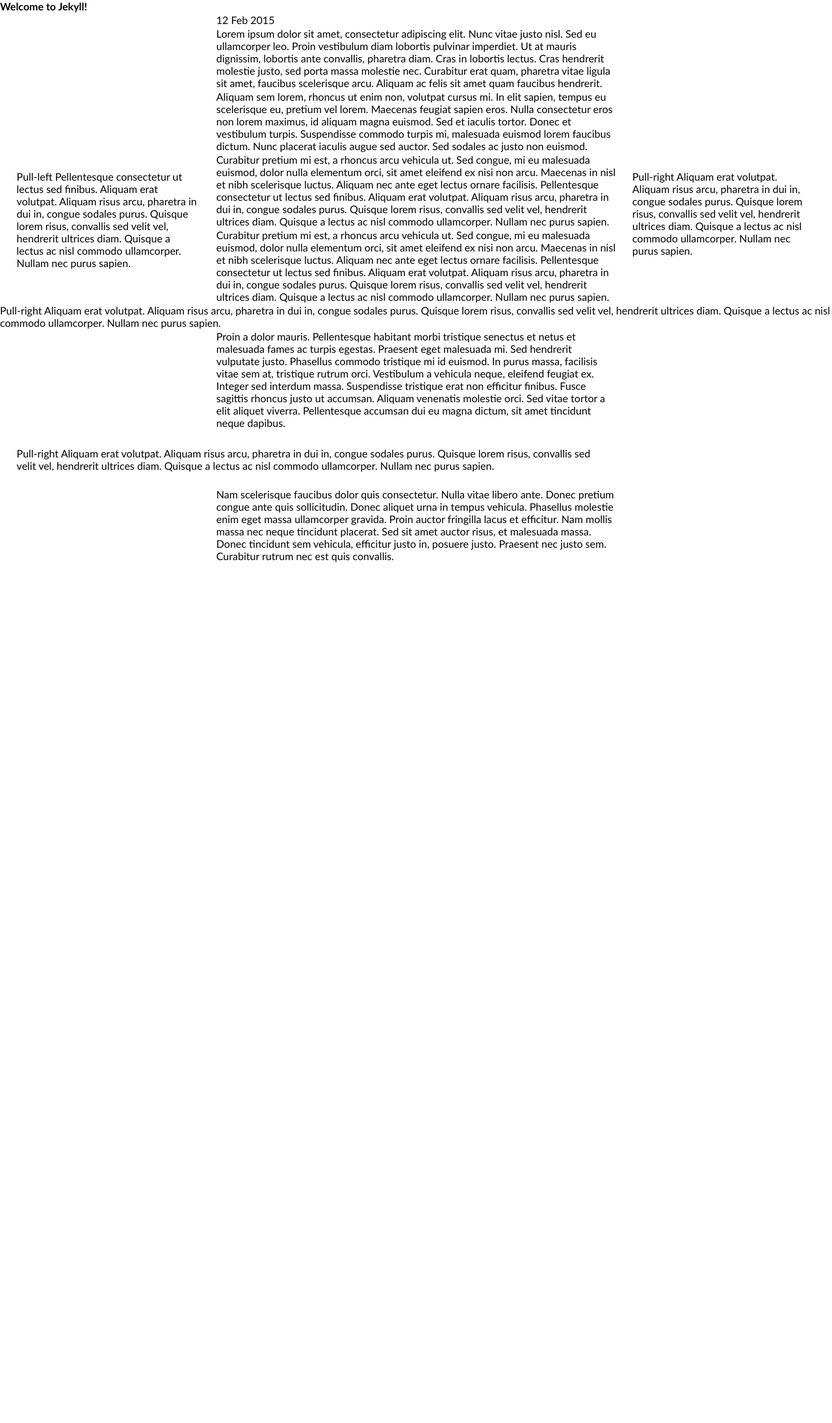
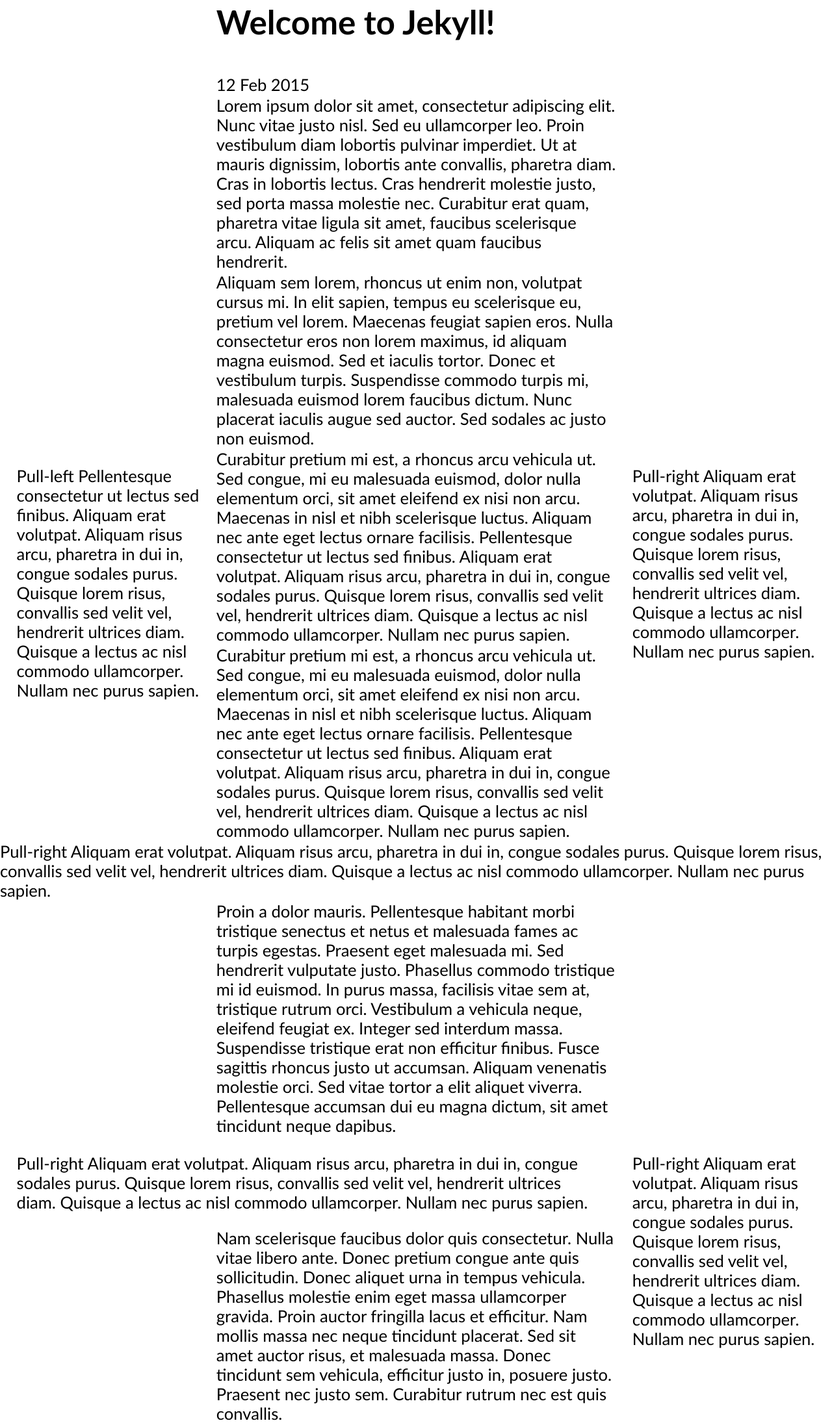
Before and after one commit to funionnn/funionnn.github.io, a Jekyll site: the page built from _posts/2015-02-12-welcome-to-jekyll.markdown, in a window 1280 px wide. Shown: the whole page at 65% size. Built offline with Jekyll 4.4.1, drawn with Linux system fonts in a browser that asks for light colours; Markdown is read by kramdown in place of the engine named in the settings; before the commit the page ends 900 px from its top, so only the background shows below that.

Commit message:
responsive breakpoints

```diff
--- a/_layouts/post.html
+++ b/_layouts/post.html
@@ -1,7 +1,9 @@
 ---
 layout: default
 ---
-<h2>{{ page.title }}</h2>
+<div class="center">
+  <h1>{{ page.title }}</h1>
+</div>
 <p class="meta">{{ page.date | date_to_string }}</p>
 
 
--- a/_posts/2015-02-12-welcome-to-jekyll.markdown
+++ b/_posts/2015-02-12-welcome-to-jekyll.markdown
@@ -30,6 +30,10 @@ Pull-right
 
 Proin a dolor mauris. Pellentesque habitant morbi tristique senectus et netus et malesuada fames ac turpis egestas. Praesent eget malesuada mi. Sed hendrerit vulputate justo. Phasellus commodo tristique mi id euismod. In purus massa, facilisis vitae sem at, tristique rutrum orci. Vestibulum a vehicula neque, eleifend feugiat ex. Integer sed interdum massa. Suspendisse tristique erat non efficitur finibus. Fusce sagittis rhoncus justo ut accumsan. Aliquam venenatis molestie orci. Sed vitae tortor a elit aliquet viverra. Pellentesque accumsan dui eu magna dictum, sit amet tincidunt neque dapibus.
 
+<div class="pull-right">
+Pull-right
+ Aliquam erat volutpat. Aliquam risus arcu, pharetra in dui in, congue sodales purus. Quisque lorem risus, convallis sed velit vel, hendrerit ultrices diam. Quisque a lectus ac nisl commodo ullamcorper. Nullam nec purus sapien.
+</div>
 <div class="wide-left">
 Pull-right
  Aliquam erat volutpat. Aliquam risus arcu, pharetra in dui in, congue sodales purus. Quisque lorem risus, convallis sed velit vel, hendrerit ultrices diam. Quisque a lectus ac nisl commodo ullamcorper. Nullam nec purus sapien.
--- a/css/musculature.scss
+++ b/css/musculature.scss
@@ -1,6 +1,24 @@
 ---
 ---
 
-body {
-  font-size: 10.5vmi;
+
+@media (max-width: 760px) {
+
+  body {
+    font-size: 18px;
+  }
+
 }
+
+
+
+@media (min-width: 761px) {
+
+  body {
+    font-size: 2vw;
+  }
+
+  h1 {
+  font-size: 4vw;
+}
+}
--- a/css/skeleton.scss
+++ b/css/skeleton.scss
@@ -24,18 +24,54 @@ a:hover   { color: #000; }
 a:visited { color: #a0a; }
 
 
+$small-column: 100%;
+
 $margin: 1%;
-$column: 50% - (2 * $margin);
-$narrow-column: ($column / 2)  - 2 * $margin;
-$wide-column: ($column / 2 + $column) - 2 * $margin;
-$double-wide-column: 100% - 2 * $margin;
+$large-column: 50% - (2 * $margin);
+$large-narrow-column: ($large-column / 2)  - 2 * $margin;
+$large-wide-column: ($large-column / 2 + $large-column) - 2 * $margin;
+$large-double-wide-column: 100% - 2 * $margin;
 
 @mixin column {
-  margin: 2%;
+  margin: 2 * $margin;
 }
 
+@media (max-width: 760px) {
+
   .pull-left, .pull-right {
-  width: $narrow-column;
+    @include column;
+    margin: 2px auto;
+    width: $small-column;
+  }
+
+  .full-qoute {
+    @include column;
+    width: $small-column;
+  }
+
+  .wide-left {
+    @include column;
+    width: $small-column;
+    float: left;
+  }
+
+  .wide-right {
+    @include column;
+    width: $small-column;
+    float: right;
+  }
+
+  .center, p {
+    margin: 2px auto;
+    display: block;
+    width: $small-column;
+  }
+}
+
+@media (min-width: 761px) {
+
+  .pull-left, .pull-right {
+    width: $large-narrow-column;
   }
 
   .pull-left {
@@ -50,23 +86,24 @@ $double-wide-column: 100% - 2 * $margin;
 
   .full-quote {
     @include column;
-  width: $double-wide-column;
+    width: $large-double-wide-column;
   }
 
   .wide-left {
     @include column;
-  width: $wide-column;
+    width: $large-wide-column;
     float: left;
   }
 
   .wide-right {
     @include column;
-  width: $wide-column;
+    width: $large-wide-column;
     float: right;
   }
 
-p {
+  .center, p {
     margin: 2px auto;
     display: block;
-  width: $column;
+    width: $large-column;
   }
+}
```
Lines whose indentation alone changed are shown as unchanged.
